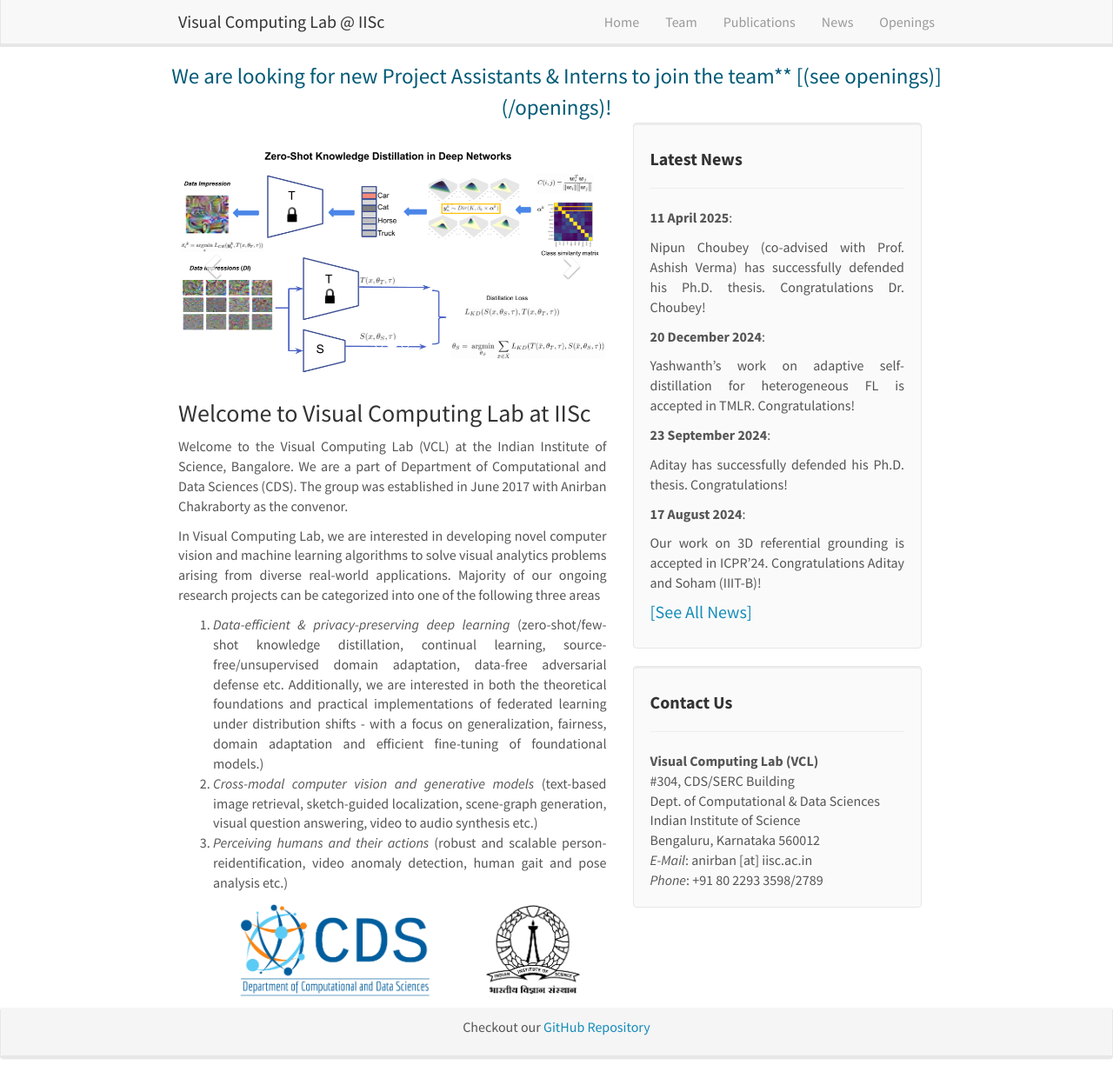
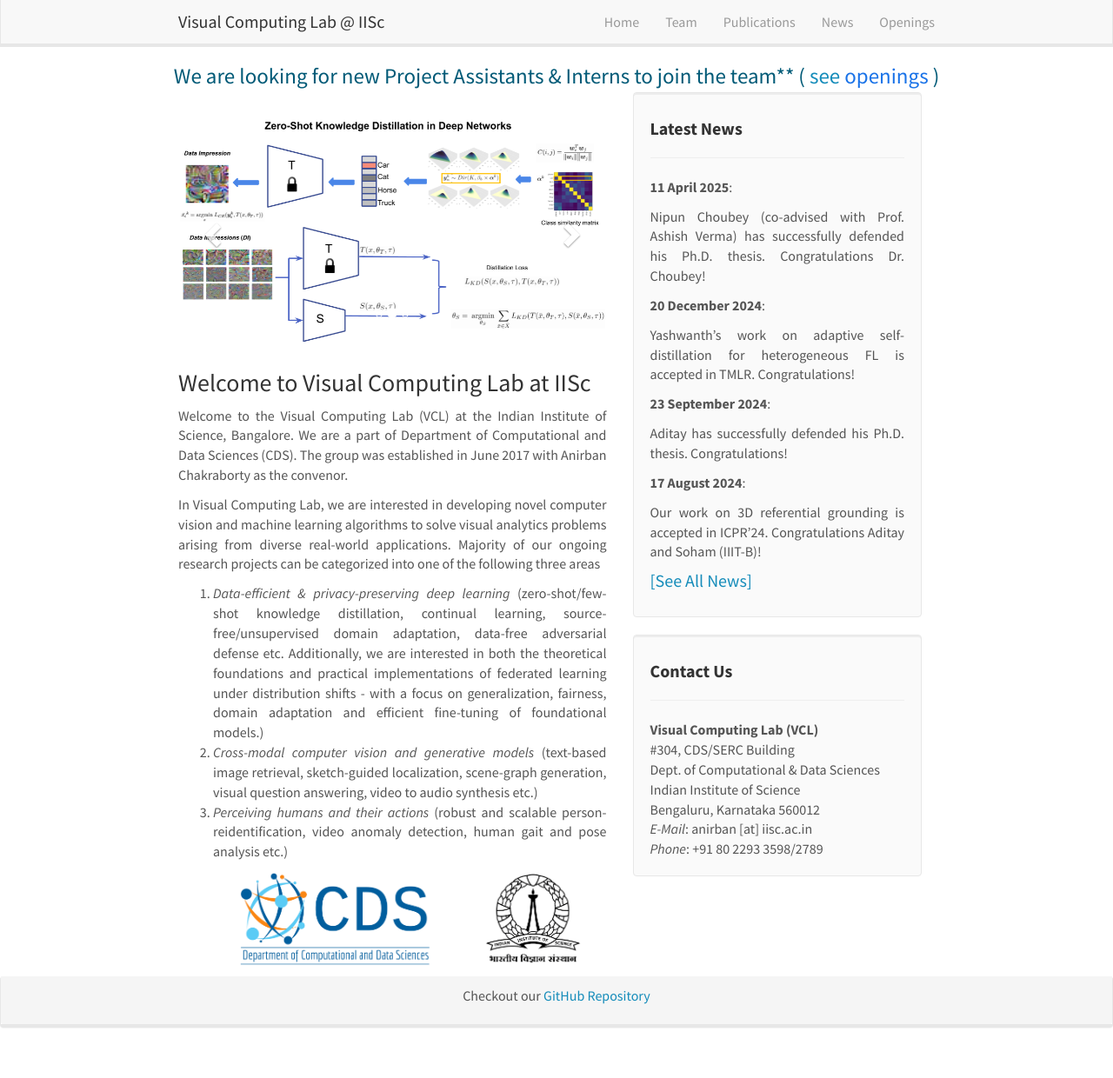
Before and after one commit to vcl-iisc/vclab-website, a Jekyll site: the page built from _pages/home.md, in a window 1280 px wide and 1240 px high. Shown: the whole window at 87% size. Built offline with Jekyll 4.4.1, drawn with Linux system fonts in a browser that asks for light colours; nearby versions of some CDN libraries.

Commit message:
Update homelay.html

```diff
--- a/_layouts/homelay.html
+++ b/_layouts/homelay.html
@@ -3,8 +3,17 @@ layout: default
 ---
 
 
+<!-- <div class="row text-center">
+		<span class="accent-text">We are looking for new Project Assistants & Interns to join the team** [(see openings)]({{ site.url }}{{ site.baseurl }}/openings)!</span>
+</div> -->
+
 <div class="row text-center">
-		<span class="accent-text">We are looking for new Project Assistants & Interns to join the team** [(see openings)]({{ site.url }}{{ site.baseurl }}/openings)!</span>
+  <span class="accent-text">
+    We are looking for new Project Assistants & Interns to join the team**
+    (<a href="{{ site.url }}{{ site.baseurl }}/openings">
+      see <span class="flick-word">openings</span>
+    </a>)
+  </span>
 </div>
 
 <div id="homeid" class="col-sm-7 ml-0 nopadding-left">
```
